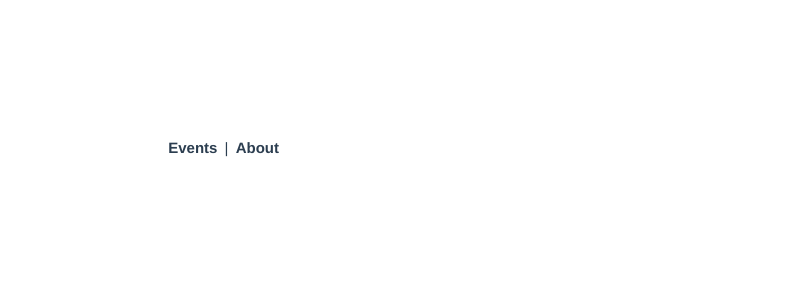
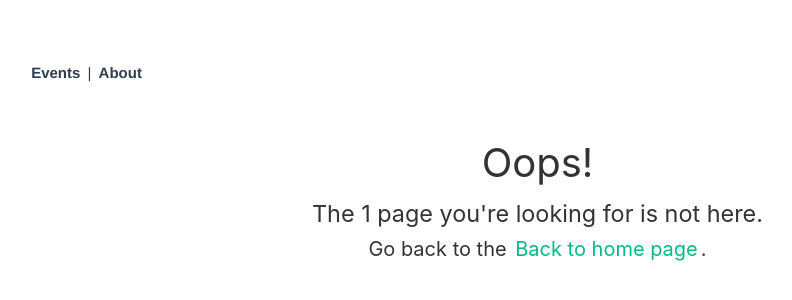
Before and after one commit to ahmadalnaib/Events, a Vue app in the folder real-world/: page /404/1 in a window 1280 px wide. Before the commit this address had no page. Shown: the part 252-552 px from the top of the page, without its empty margins (328-1120 px from the left). Built offline with nearby package versions, Linux system fonts and the light colour scheme; the HTML template or start-up script is replaced by a standard one.

Commit message:
error handling and 404s

```diff
--- a/real-world/src/router/index.js
+++ b/real-world/src/router/index.js
@@ -5,6 +5,8 @@ import EventDetails from '../views/event/Details.vue'
 import EventRegister from '../views/event/Register.vue'
 import EventEdit from '../views/event/Edit.vue'
 import EventLayout from '../views/event/Layout.vue'
+import NotFound from '../views/NotFound.vue'
+import NetworkError from "@/views/NetworkError.vue";
 
 const router = createRouter({
   history: createWebHistory(import.meta.env.BASE_URL),
@@ -40,6 +42,22 @@ const router = createRouter({
       // this generates a separate chunk (About.[hash].js) for this route
       // which is lazy-loaded when the route is visited.
       component: AboutView
+    },
+    {
+      path: '/404/:resource',
+      name: '404Resource',
+      component: NotFound,
+      props: true
+    },
+    {
+      path: '/network-error',
+      name: 'NetworkError',
+      component: NetworkError
+    },
+    {
+      path: '/:catchAll(.*)',
+      name: 'NotFound',
+      component: NotFound
     }
   ]
 })
--- a/real-world/src/views/EventListView.vue
+++ b/real-world/src/views/EventListView.vue
@@ -2,6 +2,9 @@
 import EventCard from '@/components/EventCard.vue'
 import { ref,onMounted,computed, watchEffect} from 'vue'
 import EventService from '@/services/EventService'
+import { useRouter } from 'vue-router';
+
+const router=useRouter()
 
 const props=defineProps(['page'])
 
@@ -20,6 +23,8 @@ onMounted(async () => {
     const response = await EventService.getEvents(2,page.value)
     events.value = response.data
     totalEvents.value = response.headers['x-total-count']
+  }).catch(error => {
+    router.push({name:'NetworkError'})
   })
 
 })
--- /dev/null
+++ b/real-world/src/views/NetworkError.vue
@@ -0,0 +1,20 @@
+<script setup></script>
+
+<template>
+  <div class="notFound">
+    <h1>Uh-Oh!</h1>
+    <h3>
+      It looks like you're experiencing some network issues, please take a breath and
+      <a href="#" @click="$router.go(-1)">click here</a> to try again.
+    </h3>
+  </div>
+</template>
+
+<style scoped>
+.notFound {
+  text-align: center;
+  margin-top: 100px;
+  font-size: 20px;
+  color: #333;
+}
+</style>
--- /dev/null
+++ b/real-world/src/views/NotFound.vue
@@ -0,0 +1,32 @@
+<script setup>
+
+defineProps({
+  resource: {
+    type: String,
+    required: true,
+    default: 'page'
+
+  }
+})
+</script>
+
+
+<template>
+  <div class="notFound">
+    <h1>Oops!</h1>
+    <h3>The {{ resource }} page you're looking for is not here.</h3>
+    <p>Go back to the <router-link :to="{name:'event-list'}">Back to home page</router-link>.</p>
+
+  </div>
+</template>
+
+
+<style scoped>
+.notFound{
+  text-align: center;
+  margin-top: 100px;
+  font-size: 20px;
+  color: #333;
+}
+
+</style>
--- a/real-world/src/views/event/Layout.vue
+++ b/real-world/src/views/event/Layout.vue
@@ -1,6 +1,7 @@
 <script setup>
 import { ref, onMounted } from 'vue'
 import EventService from '@/services/EventService'
+import router from '@/router';
 const props = defineProps({
   id: {
     required: true
@@ -9,9 +10,27 @@ const props = defineProps({
 
 const event = ref(null)
 
-onMounted(async () => {
-  const response = await EventService.getEvent(props.id)
-  event.value = response.data
+// onMounted(async () => {
+//   const response = await EventService.getEvent(props.id)
+//   event.value = response.data
+// })
+
+onMounted(()=>{
+  EventService.getEvent(props.id)
+    .then(response => {
+      event.value = response.data
+    })
+    .catch(error => {
+      if (error.response && error.response.status == 404) {
+        router.push({
+          name: '404Resource',
+          params: { resource: 'event' }
+        })
+      } else {
+        router.push({ name: 'NetworkError' })
+      }
+    })
+
 })
 </script>
 
```
